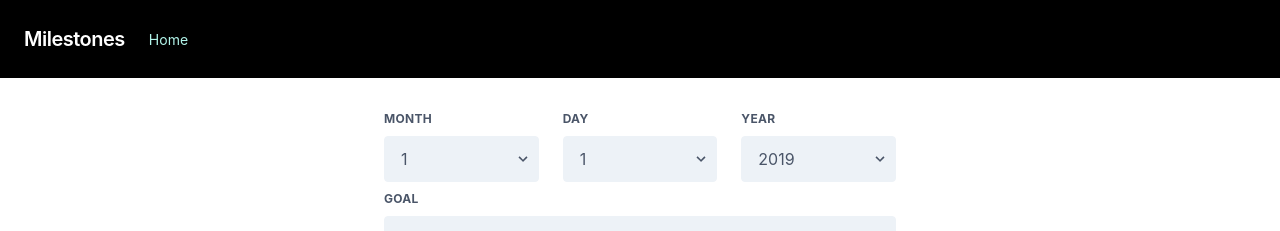
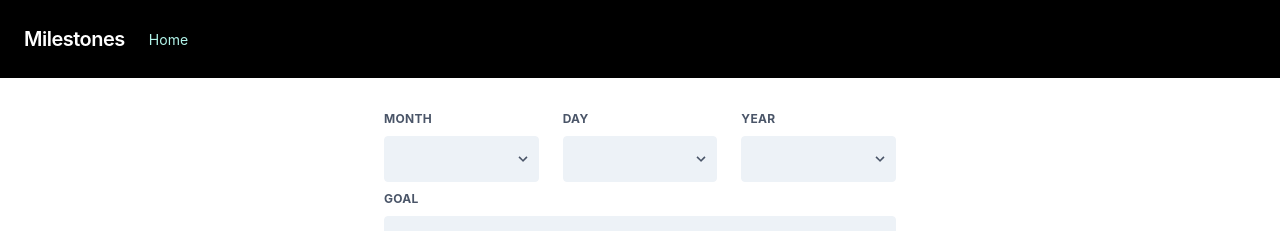
Before and after one commit to Nwillia3/milestones, a React (Create React App) app: page / in a window 1280 px wide. Shown: the top 231 px of the page. Built offline with nearby package versions, Linux system fonts and the light colour scheme.

Commit message:
add working form with milestones sorted by date

```diff
--- /dev/null
+++ b/src/component/DateOptions.js
@@ -0,0 +1,93 @@
+export const generateYears = (start, end) => {
+    let data = [
+        {
+            name: '',
+            value: -1,
+        }
+    ]
+
+    for (let i = end; i >= start; i--) {
+        let entry = {}
+        entry['name'] = i
+        entry['value'] = i
+
+        data.push(entry)
+    }
+    return data
+}
+
+export const generateMonths = () => {
+    let data = [
+        {
+            name: '',
+            value: -1,
+        },
+        {
+            name: 'January',
+            value: 0,
+        },
+        {
+            name: 'February',
+            value: 1,
+        },
+        {
+            name: 'March',
+            value: 2,
+        },
+        {
+            name: 'April',
+            value: 3,
+        },
+        {
+            name: 'May',
+            value: 4,
+        },
+        {
+            name: 'June',
+            value: 5,
+        },
+        {
+            name: 'July',
+            value: 6,
+        },
+        {
+            name: 'August',
+            value: 7,
+        },
+        {
+            name: 'September',
+            value: 8,
+        },
+        {
+            name: 'October',
+            value: 9,
+        },
+        {
+            name: 'Novmeber',
+            value: 10,
+        },
+        {
+            name: 'December',
+            value: 11,
+        },
+    ]
+
+    return data
+}
+
+export const generateDays = () => {
+    let data = [
+        {
+            name: '',
+            value: -1,
+        }
+    ]
+    for (let i = 1; i <= 31; i++) {
+        let entry = {}
+        entry['name'] = i
+        entry['value'] = i
+
+        data.push(entry)
+    }
+    return data
+}
--- a/src/component/Home.js
+++ b/src/component/Home.js
@@ -2,26 +2,61 @@ import React, { useState } from "react";
 import uuid from "uuid/v1";
 import Moment from "react-moment";
 import { getMileStones, addMileStone } from "../data/milestones";
+import { generateDays, generateMonths, generateYears } from "./DateOptions"
 import classNames from "classnames"
 
 function Home() {
   const [data, setData] = useState(getMileStones());
 
   const [formData, setFormData] = useState({
-    id: `${uuid()} + ${Math.random()}`,
+    id: `${uuid()}`,
+
     title: "",
     description: "",
-    date: Date.now()
+
+    milestoneMonth: "",
+    milestoneDay: "",
+    milestoneYear: "",
+
+    createdAt: Date.now(),
   });
 
+
+  const createMilestone = (formValues) => {
+
+    let milestoneStartDate = new Date(
+      formValues.milestoneYear,
+      formValues.milestoneMonth,
+      formValues.milestoneDay
+    )
+
+    let entry = {
+
+      title: formValues.milestoneTitle,
+      description: formValues.milestoneDescription,
+
+      startDate: milestoneStartDate,
+      endDate: null,
+      status: 0,
+
+      createdAt: formValues.createdAt,
+    }
+
+    return entry
+
+  }
+
   const onChange = e => {
-    setFormData({ ...formData, [e.target.name]: e.target.value });
+    setFormData({
+      ...formData,
+      [e.target.name]: e.target.value
+    });
   };
 
   const onSubmit = e => {
     e.preventDefault();
 
-    addMileStone(formData);
+    addMileStone(createMilestone(formData));
 
     setData(getMileStones());
   };
@@ -40,7 +75,7 @@ function Home() {
         <div>
           <div class="px-6 py-4">
             <div class="py-4 font-thin">
-              <Moment format="YYYY/MM/DD">{milestone.date}</Moment>
+              <Moment format="YYYY-MM-DD">{milestone.startDate}</Moment>
             </div>
 
             <div class="font-bold text-xl mb-2">
@@ -60,10 +95,56 @@ function Home() {
 
       </div>
 
-
   ));
 
-  displayData = displayData.reverse()
+  displayData = displayData.sort((a, b) => {
+    return new Date(b.startDate) - new Date(a.startDate);
+  })
+
+  const MonthOptions = () => {
+    let data = generateMonths()
+
+    return (
+        <select
+          name="milestoneMonth"
+          onChange={e => onChange(e)}
+          class="block appearance-none w-full bg-gray-200 border border-gray-200 text-gray-700 py-3 px-4 pr-8 rounded leading-tight focus:outline-none focus:bg-white focus:border-gray-500" id="grid-state">
+            {data.map(obj => (
+                <option key={obj.value} value={obj.value}>{obj.name}</option>
+            ))}
+        </select>
+    )
+  }
+
+  const DayOptions = () => {
+    let data = generateDays()
+
+    return (
+        <select
+          name="milestoneDay"
+          onChange={e => onChange(e)}
+          class="block appearance-none w-full bg-gray-200 border border-gray-200 text-gray-700 py-3 px-4 pr-8 rounded leading-tight focus:outline-none focus:bg-white focus:border-gray-500" id="grid-state">
+            {data.map(obj => (
+                <option key={obj.value} value={obj.value}>{obj.name}</option>
+            ))}
+        </select>
+    )
+  }
+
+  const YearOptions = () => {
+      let data = generateYears(1920, 2020)
+
+      return (
+          <select
+            name="milestoneYear"
+            onChange={e => onChange(e)}
+            class="block appearance-none w-full bg-gray-200 border border-gray-200 text-gray-700 py-3 px-4 pr-8 rounded leading-tight focus:outline-none focus:bg-white focus:border-gray-500" id="grid-state">
+              {data.map(obj => (
+                  <option key={obj.value} value={obj.value}>{obj.name}</option>
+              ))}
+          </select>
+      )
+  }
 
   return (
     <div>
@@ -93,11 +174,7 @@ function Home() {
                 Month
               </label>
               <div class="relative">
-                <select class="block appearance-none w-full bg-gray-200 border border-gray-200 text-gray-700 py-3 px-4 pr-8 rounded leading-tight focus:outline-none focus:bg-white focus:border-gray-500" id="grid-state">
-                  <option>1</option>
-                  <option>2</option>
-                  <option>3</option>
-                </select>
+                {MonthOptions()}
                 <div class="pointer-events-none absolute inset-y-0 right-0 flex items-center px-2 text-gray-700">
                   <svg class="fill-current h-4 w-4" xmlns="http://www.w3.org/2000/svg" viewBox="0 0 20 20"><path d="M9.293 12.95l.707.707L15.657 8l-1.414-1.414L10 10.828 5.757 6.586 4.343 8z"/></svg>
                 </div>
@@ -108,11 +185,7 @@ function Home() {
                 Day
               </label>
               <div class="relative">
-                <select class="block appearance-none w-full bg-gray-200 border border-gray-200 text-gray-700 py-3 px-4 pr-8 rounded leading-tight focus:outline-none focus:bg-white focus:border-gray-500" id="grid-state">
-                  <option>1</option>
-                  <option>2</option>
-                  <option>3</option>
-                </select>
+                {DayOptions()}
                 <div class="pointer-events-none absolute inset-y-0 right-0 flex items-center px-2 text-gray-700">
                   <svg class="fill-current h-4 w-4" xmlns="http://www.w3.org/2000/svg" viewBox="0 0 20 20"><path d="M9.293 12.95l.707.707L15.657 8l-1.414-1.414L10 10.828 5.757 6.586 4.343 8z"/></svg>
                 </div>
@@ -124,11 +197,7 @@ function Home() {
                 Year
               </label>
               <div class="relative">
-                <select class="block appearance-none w-full bg-gray-200 border border-gray-200 text-gray-700 py-3 px-4 pr-8 rounded leading-tight focus:outline-none focus:bg-white focus:border-gray-500" id="grid-state">
-                  <option>2019</option>
-                  <option>2018</option>
-                  <option>2017</option>
-                </select>
+                {YearOptions()}
                 <div class="pointer-events-none absolute inset-y-0 right-0 flex items-center px-2 text-gray-700">
                   <svg class="fill-current h-4 w-4" xmlns="http://www.w3.org/2000/svg" viewBox="0 0 20 20"><path d="M9.293 12.95l.707.707L15.657 8l-1.414-1.414L10 10.828 5.757 6.586 4.343 8z"/></svg>
                 </div>
@@ -141,9 +210,9 @@ function Home() {
                 Goal
               </label>
               <input class="appearance-none block w-full bg-gray-200 text-gray-700 border border-gray-200 rounded py-3 px-4 mb-3 leading-tight focus:outline-none focus:bg-white focus:border-gray-500"
-                id="goal-title"
+                id="milestoneTitle"
                 type="text"
-                name="title"
+                name="milestoneTitle"
                 onChange={e => onChange(e)}
                 placeholder="What do you want to accomplish?" />
             </div>
@@ -153,9 +222,9 @@ function Home() {
                 Description
               </label>
               <textarea class="appearance-none block w-full bg-gray-200 text-gray-700 border border-gray-200 rounded py-3 px-4 mb-3 leading-tight focus:outline-none focus:bg-white focus:border-gray-500"
-                id="goal-description"
+                id="milestoneDescription"
                 type="text"
-                name="description"
+                name="milestoneDescription"
                 onChange={e => onChange(e)}
                 placeholder="How will you accomplish this? Why do you want to do this?"
               ></textarea>
```
